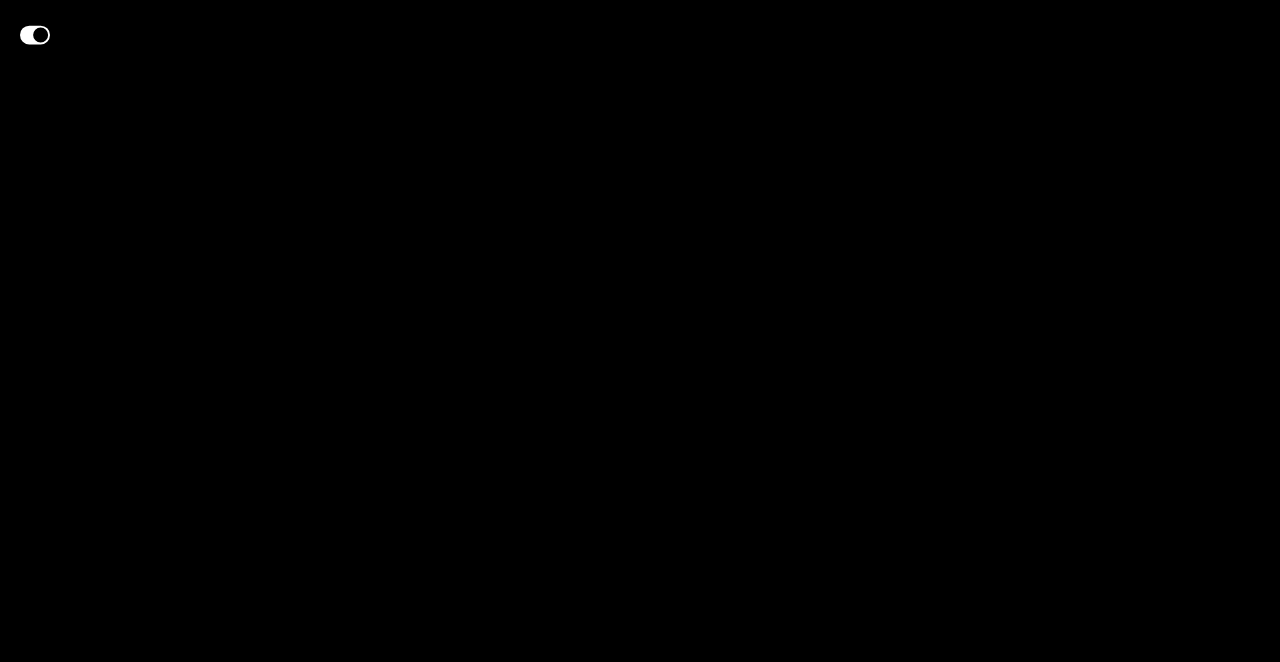
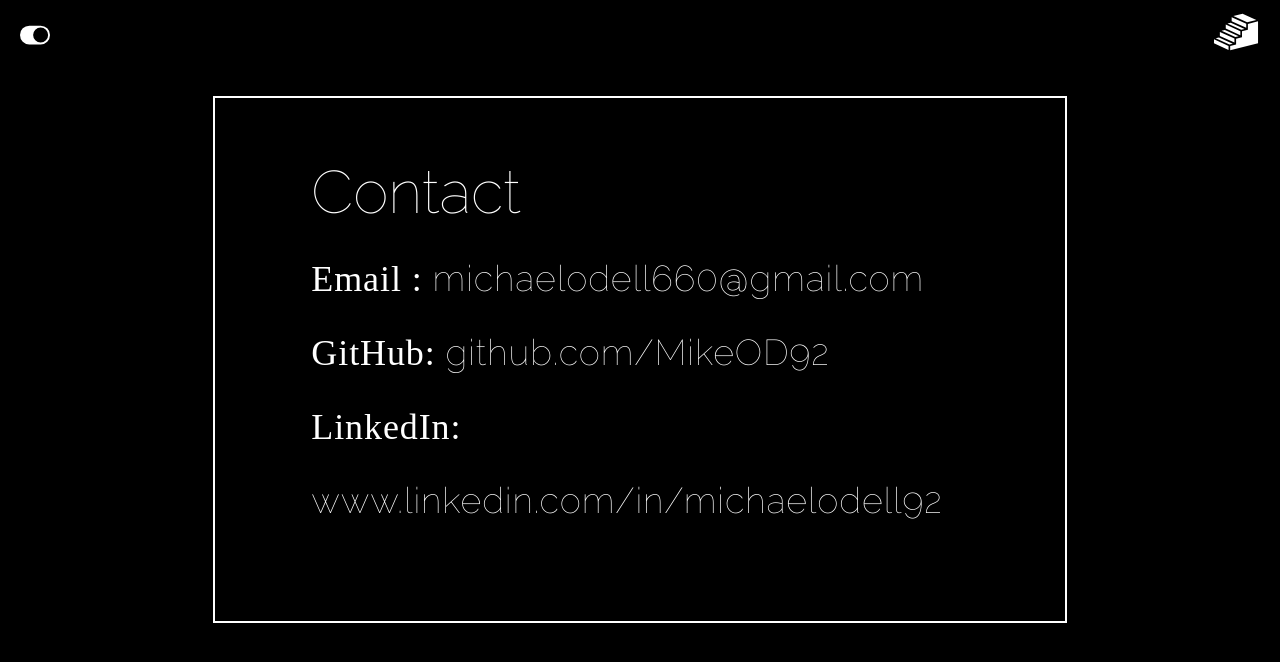
Before and after one commit to MikeOD92/odell_portfolio_blog, a Next.js app: page /contact in a window 1280 px wide. Before the commit this address had no page. Shown: the top 662 px of the page. Built offline with nearby package versions, Linux system fonts and the light colour scheme; a web font is replaced by a local one.

Commit message:
building contact page

```diff
--- /dev/null
+++ b/pages/contact.tsx
@@ -0,0 +1,64 @@
+import React from "react";
+import { Gi3DStairs } from "react-icons/gi";
+import Link from "next/link";
+
+export default function contact(props: any) {
+  let light = props.light;
+  return (
+    <div>
+      <div
+        className={`h-full w-full ${
+          light
+            ? "bg-gradient-to-b from-zinc-100 to-zinc-300"
+            : "bg-black text-white"
+        }`}
+      >
+        <Link
+          href="/"
+          className={`absolute right-5 top-2 text-5xl ${
+            light ? "text-black" : "text-white"
+          }`}
+        >
+          <Gi3DStairs />
+        </Link>
+      </div>
+      <div
+        className={`h-screen flex flex-col items-center ${
+          light
+            ? "bg-gradient-to-b from-zinc-100 to-zinc-300 text-black"
+            : "bg-black text-white"
+        }`}
+      >
+        <div
+          className={`mt-24 px-24 p-16 w-2/3 ${
+            light ? "border-black" : "border-white"
+          } border-2`}
+        >
+          <h2 className="titletxt text-6xl">Contact</h2>
+          <ul className="text-4xl tracking-wide leading-loose py-5">
+            <li className="displaytxt">
+              Email :{" "}
+              <span className="titletxt">michaelodell660@gmail.com</span>
+            </li>
+            <li>
+              <Link href="https://github.com/MikeOD92" className="displaytxt">
+                GitHub: <span className="titletxt">github.com/MikeOD92</span>
+              </Link>
+            </li>
+            <li>
+              <Link
+                href="https://www.linkedin.com/in/michaelodell92/"
+                className="displaytxt"
+              >
+                LinkedIn:{" "}
+                <span className="titletxt">
+                  www.linkedin.com/in/michaelodell92
+                </span>
+              </Link>
+            </li>
+          </ul>
+        </div>
+      </div>
+    </div>
+  );
+}
--- a/pages/index.tsx
+++ b/pages/index.tsx
@@ -73,7 +73,7 @@ const Home = (props: any) => {
                         : "border-zinc-200 hover:bg-white hover:text-black"
                     } p-5`}
                   >
-                    <p className="text-2xl md:text-3xl displaytxt">Contact</p>
+                    <p className="text-2xl md:text-3xl titletxt">Contact</p>
                   </div>
                 </a>
               </motion.div>
--- a/styles/globals.css
+++ b/styles/globals.css
@@ -19,7 +19,7 @@
 }
 .titletxt {
   font-family: "Raleway", sans-serif;
-  font-weight: 200;
+  font-weight: 100;
 }
 .displaytxt {
   font-family: "UnifrakturCook", cursive;
```
